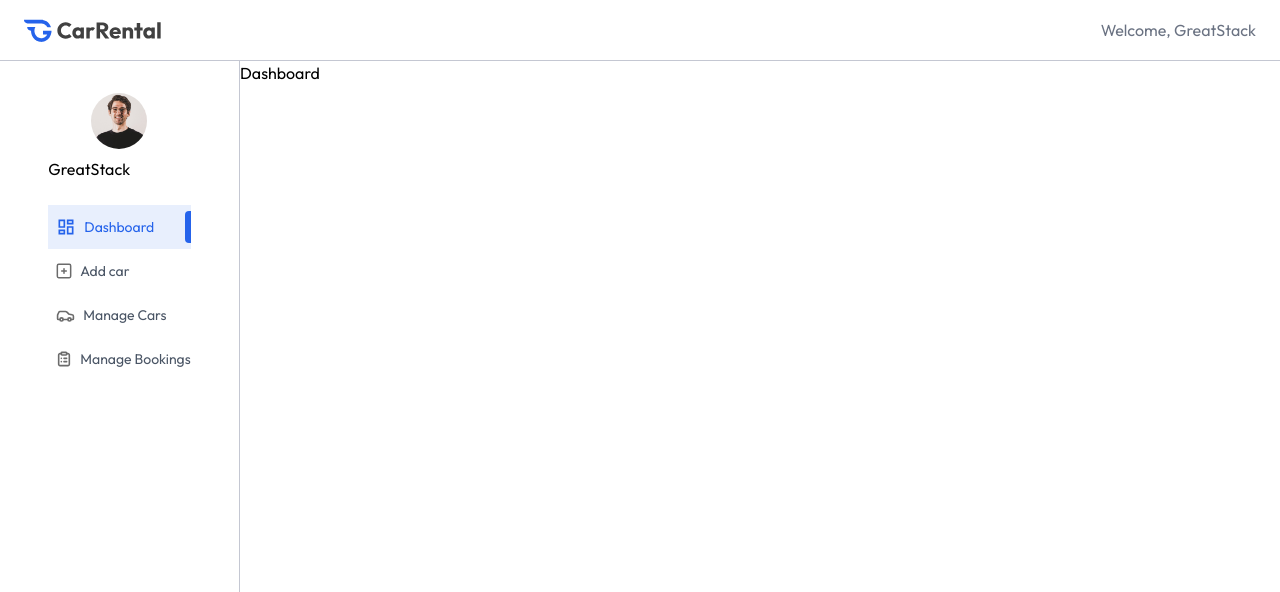
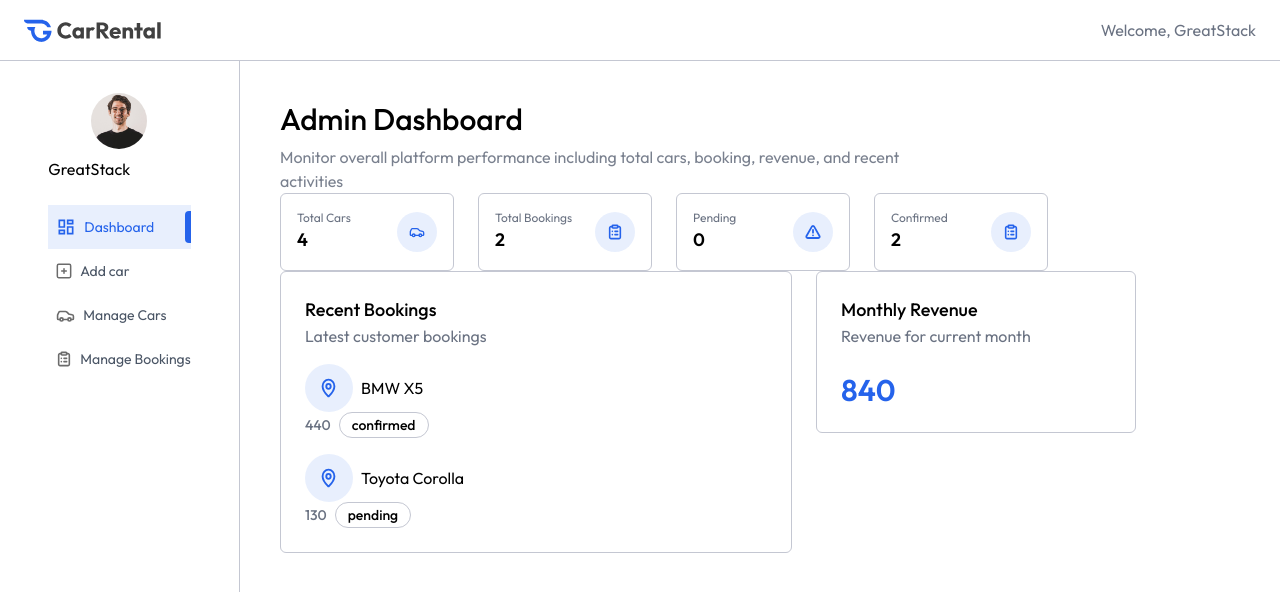
Before and after one commit to Hellobisrat/carRental, a React (Vite) app in the folder client/: page /owner in a window 1280 px wide. Shown: the top 592 px of the page. Built offline with nearby package versions, Linux system fonts and the light colour scheme.

Commit message:
dashbord ui

```diff
--- a/client/src/pages/owner/Dashboard.jsx
+++ b/client/src/pages/owner/Dashboard.jsx
@@ -1,8 +1,82 @@
-import React from 'react'
+import React, { useEffect, useState } from 'react'
+import { dummyDashboardData } from '../../assets/assets'
+import { assets } from '../../assets/assets'
+import Title from '../../components/owner/Title'
+const Dashboard = () => {
+  const [data,setData]=useState({
+    totalCars:0,
+    totalBookings:0,
+    pendingBookings:0,
+    completedBookings:0,
+    recentBookings:[],
+    monthlyRevenue:0,
+  })
 
-const Dashboard = () => {
+  const dashboardCards =[
+    {title:"Total Cars", value:data.totalCars, icon:assets.carIconColored},
+    {title:"Total Bookings", value:data.totalBookings, icon:assets.listIconColored},
+    {title:"Pending", value:data.pendingBookings, icon:assets.cautionIconColored},
+    {title:"Confirmed", value:data.completedBookings, icon:assets.listIconColored}
+  ]
+
+  useEffect(()=>{
+    setData(dummyDashboardData)
+  },[])
   return (
-    <div>Dashboard</div>
+    <div className='px-4 pt-10 md:px-10 flex-1'>
+      <Title title="Admin Dashboard" subTitile="Monitor overall platform performance
+      including total cars, booking, revenue, and recent activities"/>
+      <div className='grid sm:grid-cols-2 md:grid-cols-3 lg:grid-cols-4
+      gap-6 max-w-3xl'>
+        {dashboardCards.map((card,index)=>(
+          <div key={index} className='flex gap-2 items-center justify-between
+          p-4 rounded-md border border-borderColor'>
+            <div>
+              <h1 className='text-xs text-gray-500'>{card.title}</h1>
+              <p className='text-lg font-semibold'>{card.value}</p>
+            </div>
+            <div className='flex items-center justify-center w-10 h-10 rounded-full
+            bg-primary/10'>
+              <img src={card.icon} alt="" className='w-4 h-4'/>
+              </div>
+            </div>
+        ))}
+
+      </div>
+      <div className='flex flex-wrap items-start gap-6 mb-8 w-full'>
+        <div className='p-4 md:p-6 border border-borderColor rounded-md max-w-lg
+        w-full'>
+          <h1 className='text-lg font-medium'>Recent Bookings</h1>
+          <p className='text-gray-500'>Latest customer bookings</p>
+           {data.recentBookings.map((booking,index)=>(
+            <div key={index} className='mt-4 items-center justify-between'>
+              <div className='flex items-center gap-2'>
+                <div className='hidden md:flex items-center justify-center
+                w-12 h-12 rounded-full bg-primary/10'>
+                  <img src={assets.location_icon_colored} className='h-5 w-5'/>
+                </div>
+                <div className=''>
+                  <p>{booking.car.brand} {booking.car.model}</p>
+                  <p className='text-sm text-gray-500'>{booking.createAt} </p>
+
+                </div>
+
+              </div>
+              <div className='flex items-center gap-2 font-medium'>
+                <p className='text-sm text-gray-500'>{booking.price}</p>
+                 <p className='px-3 py-0.5 border border-borderColor rounded-full text-sm'>{booking.status}</p>
+               </div>
+            </div>
+           ))}
+      </div>
+      <div className='p-4 md:p-6 mb-6 border border-borderColor rounded-md w-full md:max-w-xs'>
+       <h1 className='text-lg font-medium'>Monthly Revenue</h1>
+       <p className='text-gray-500'>Revenue for current month</p>
+       <p className='text-3xl mt-6 font-semibold text-primary'>{data.monthlyRevenue}</p>
+      </div>
+
+      </div>
+    </div>
   )
 }
 
```
